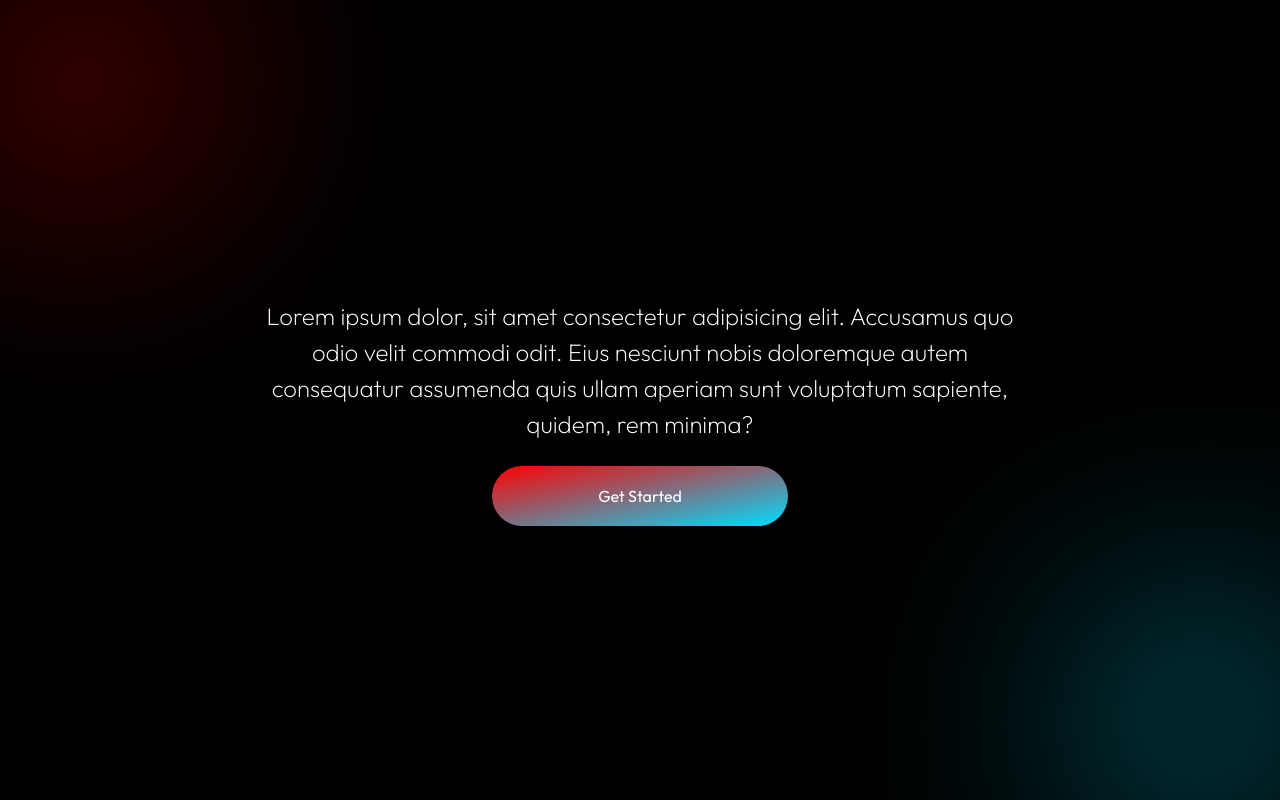
After one commit to Bhuvanaesh-R/call2code, a Flask app: page /login in a window 1280 px wide. The commit adds this page. Run offline with Flask 3, Linux system fonts and the light colour scheme.

Commit message:
added login frontend design

```diff
--- a/app.py
+++ b/app.py
@@ -22,11 +22,17 @@ def after_request(response):
     return response
 
 
-@app.route("/")
+@app.route("/", methods=["GET", "POST"])
 def index():
 
     return render_template("index.html")
 
 
+@app.route("/login")
+def login():
+
+    return render_template("login.html")
+
+
 if __name__ == '__main__':
     app.run()
--- a/static/style.css
+++ b/static/style.css
@@ -1,5 +1,187 @@
-* {
+:root {
+    --btn-sm-wdith: clamp(75px, 8.9vw, 200px);
+    --btn-lg-width: clamp(100px, 23.2vw, 400px);
+    --btn-xl-width: clamp(120px, 29.3vw, 500px);
+    --btn-xl-height: clamp(60px, 10.8vh, 250px);
+    --flash-card-text-width: clamp(90px, 60vw + 1rem, 1536px);
+    --flash-card-text-height: clamp(60px, 28.7vh + 1rem, 500px);
+    --color-primary-button: linear-gradient(to bottom right, #f00, #0df);
+    --color-decor-grad-bottom-right: linear-gradient(to top left, #00DDFF, transparent);
+    --color-decor-grad-bottom-left: linear-gradient(to top right, #f00, transparent);
+    --color-decor-grad-top-left: linear-gradient(to bottom right, #f00, transparent);
+    --decor-grad-width-height: 200px;
+    --primary-color: #2C2C2C;
+    --secondary-color: #4A4A4A;
+    --primary-accent-color: #f00;
+    --secondary-accent-color: #0df;
+    --color-page-bg: #000;
+    --color-text: #fff;
+}
+
+body {
+    background-color: var(--color-page-bg);
+    color: var(--color-text);
+    font-family: "Outfit", serif;
+    font-optical-sizing: auto;
+    font-weight: 200;
+    font-style: normal;
+}
+
+p, h1 {
     margin: 0;
-    padding: 0;
-    box-sizing: border-box;
 }
+
+/* Background Decorative Gradients */
+.decor-grad-top-left,
+.decor-grad-bottom-left,
+.decor-grad-bottom-right {
+    width: var(--decor-grad-width-height);
+    height: var(--decor-grad-width-height);
+    position: absolute;
+    filter: blur(125px);
+    z-index: 5;
+}
+
+.decor-grad-top-left {
+    background: var(--color-decor-grad-top-left);
+    border-bottom-right-radius: 50%;
+    top: 0;
+    left: 0;
+}
+
+.decor-grad-bottom-left {
+    background: var(--color-decor-grad-bottom-left);
+    border-top-right-radius: 50%;
+    bottom: 0;
+    left: 0;
+}
+
+.decor-grad-bottom-right {
+    background: var(--color-decor-grad-bottom-right);
+    border-top-left-radius: 50%;
+    bottom: 0;
+    right: 0;
+}
+
+/* Colors */
+.color-primary-accent {
+    color: var(--primary-accent-color);
+}
+
+.color-secondary-accent {
+    color: var(--secondary-accent-color);
+}
+
+/* Background Colors */
+.bg-primary-color {
+    background-color: var(--primary-color);
+}
+
+/* Containers */
+.landing-container {
+    height: 100vh;
+    width: 80vw;
+    margin-right: auto;
+    margin-left: auto;
+}
+
+.signup-popup-container {
+    width: var(--signup-popup-width);
+    height: var(--signup-popup-height);
+    border-radius: 50px;
+}
+
+/* Buttons */
+.primary-btn {
+    border: none;
+    color: var(--color-text);
+    background: var(--color-primary-button);
+}
+
+.secondary-btn {
+    border: solid 2px var(--color-text);
+    color: var(--color-text);
+    background: transparent;
+}
+
+.tertiary-btn {
+    border: none;
+    color: var(--color-text);
+    background: var(--primary-color);
+}
+
+/* Button Size */
+.custom-btn-sm {
+    height: 60px;
+    width: var(--btn-sm-wdith);
+    border-radius: 100px;
+}
+
+.custom-btn-lg {
+    height: 60px;
+    width: var(--btn-lg-width);
+    border-radius: 100px;
+}
+
+.custom-btn-xl {
+    height: var(--btn-xl-height);
+    width: var(--btn-xl-width);
+    border-radius: 100px;
+}
+
+/* Stadium */
+.primary-stadium {
+    box-shadow: inset #7c7c7c 0px 0px 50px;
+    border: none;
+    background: transparent;
+}
+
+/* Stadium Size */
+.stadium-lg {
+    height: 60px;
+    width: var(--btn-lg-width);
+    border-radius: 20px;
+}
+
+/* Text Styles */
+.title-hero {
+    width: 80vw;
+}
+
+.subtitle {
+    width: 60vw;
+}
+
+/* Profile Picture */
+.profile-picture {
+    height: 60px;
+    width: 60px;
+    border-radius: 100px;
+}
+
+/* Blur Background */
+.bg-blur-small {
+    filter: blur(25px);
+}
+
+/* Responsive Design */
+
+  @media (max-width: 400px) {
+    .blurred-circle-red-top {
+        width: 80vw;
+        height: 60vh;
+        filter: blur(20vw);
+    }
+
+    .blurred-circle-red-bottom {
+        width: 80vw;
+        height: 60vh;
+        filter: blur(20vw);
+    }
+
+    .blurred-circle-cyan {
+        width: 80vw;
+        height: 60vh;
+        filter: blur(20vw);
+    }
+  }
--- a/templates/index.html
+++ b/templates/index.html
@@ -1,9 +1,13 @@
 {% extends "layout.html" %}
 
 {% block title %}
-    Homepage
+    index
 {% endblock %}
 
 {% block main %}
 
+    <!-- Background Blurred Circles -->
+    <div class="decor-grad-top-left"></div>
+    <div class="decor-grad-bottom-right"></div>
+
 {% endblock %}
--- a/templates/layout.html
+++ b/templates/layout.html
@@ -4,10 +4,21 @@
 
     <head>
 
+        <!-- http://getbootstrap.com/docs/5.3/ -->
+        <link href="https://cdn.jsdelivr.net/npm/bootstrap@5.3.3/dist/css/bootstrap.min.css" rel="stylesheet" integrity="sha384-QWTKZyjpPEjISv5WaRU9OFeRpok6YctnYmDr5pNlyT2bRjXh0JMhjY6hW+ALEwIH" crossorigin="anonymous">
+        <script src="https://cdn.jsdelivr.net/npm/bootstrap@5.3.3/dist/js/bootstrap.bundle.min.js" integrity="sha384-YvpcrYf0tY3lHB60NNkmXc5s9fDVZLESaAA55NDzOxhy9GkcIdslK1eN7N6jIeHz" crossorigin="anonymous"></script>
+
+
         <meta charset="utf-8">
         <meta name="viewport" content="initial-scale=1, width=device-width">
 
-        <link href="/static/styles.css" rel="stylesheet">
+        <link href="/static/style.css" rel="stylesheet">
+
+        <!-- Font -->
+        <link rel="preconnect" href="https://fonts.googleapis.com">
+        <link rel="preconnect" href="https://fonts.gstatic.com" crossorigin>
+        <link href="https://fonts.googleapis.com/css2?family=Outfit:wght@100..900&family=Roboto:ital,wght@0,100;0,300;0,400;0,500;0,700;0,900;1,100;1,300;1,400;1,500;1,700;1,900&display=swap" rel="stylesheet">
+
 
         <title>{% block title %}{% endblock %}</title>
 
@@ -15,7 +26,11 @@
 
     <body>
 
-        <main>{% block main %} {% endblock %}</main>
+        <main class="container">
+            {% block main %}
+
+            {% endblock %}
+        </main>
 
     </body>
 
--- /dev/null
+++ b/templates/login.html
@@ -0,0 +1,24 @@
+{% extends "layout.html" %}
+
+{% block title %}
+    login
+{% endblock %}
+
+{% block main %}
+
+    <!-- Background Blurred Circles -->
+    <div class="decor-grad-top-left"></div>
+    <div class="decor-grad-bottom-right"></div>
+
+    <!-- Main Content -->
+    <div class="landing-container d-flex justify-content-center align-items-center flex-column text-center py-4">
+        <h1 class="display-1 title-hero">
+
+        </h1>
+        <p class="fs-4 my-4 subtitle">Lorem ipsum dolor, sit amet consectetur adipisicing elit. Accusamus quo odio velit commodi odit. Eius nesciunt nobis doloremque autem consequatur assumenda quis ullam aperiam sunt voluptatum sapiente, quidem, rem minima?</p>
+        <form action="/">
+            <button class="primary-btn custom-btn-lg fs-6">Get Started</button>
+        </form>
+    </div>
+
+{% endblock %}
```
Also changed, not shown: static/script.js (added).
